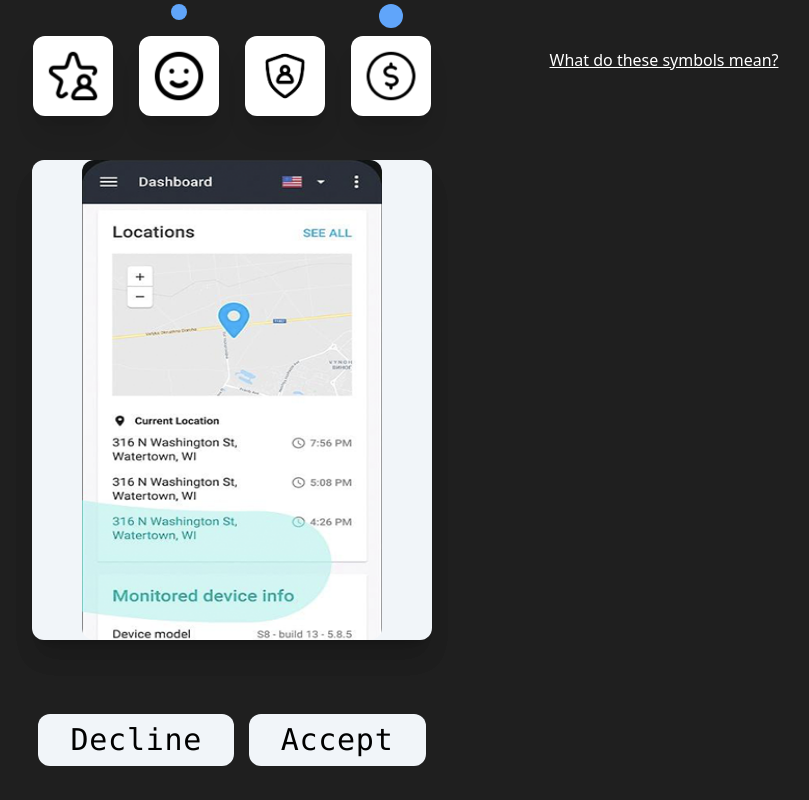
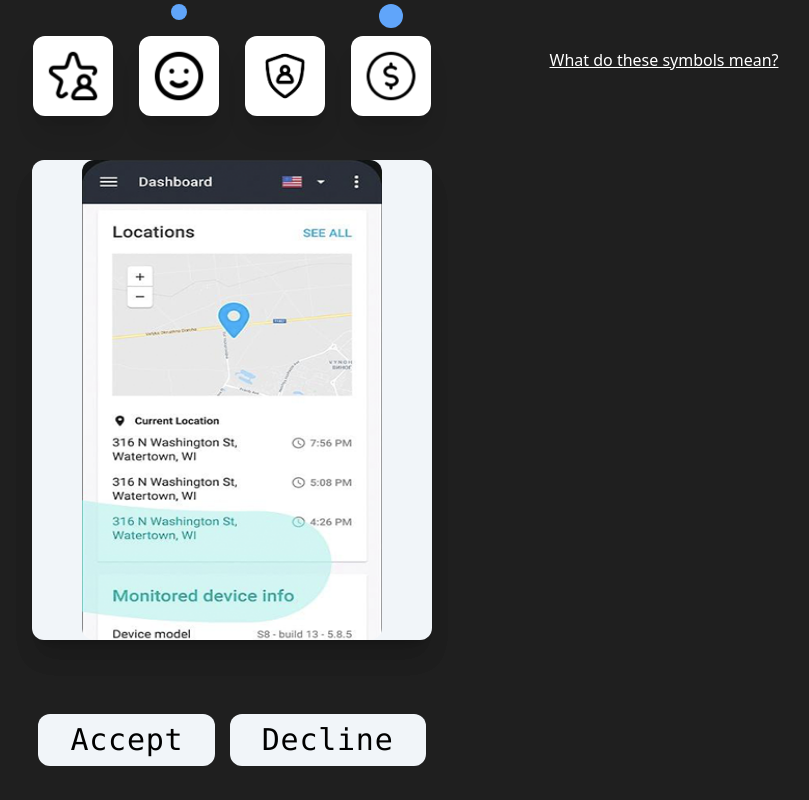
Before and after one commit to daancs/AppStoreEthics, a Next.js app: page /game in a window 1280 px wide. Shown: the whole page, without its empty margins (408-1217 px from the left). Built offline with nearby package versions, Linux system fonts and the light colour scheme.

Commit message:
Implemented shortcuts for accept and decline

```diff
--- a/src/components/GamePageSkeleton.tsx
+++ b/src/components/GamePageSkeleton.tsx
@@ -4,6 +4,8 @@ import GameIcon from '@/components/GameIcon';
 import { Roboto_Mono } from '@next/font/google'
 import AppIndicators from './AppIndicators';
 import InfoButton from './InfoButton';
+import { ShortCut } from './shortcut';
+import { useRouter } from 'next/router';
 
 const roboto = Roboto_Mono({ subsets: ['latin'], variable: '--font-roboto-mono' })
 
@@ -22,6 +24,9 @@ export default function GamePageSkeleton( props: GamePageSkeletonProps) {
 
   return (
     <>
+        <ShortCut shortCutKey='a' to='/consequence'/>
+        <ShortCut shortCutKey='d' to='/consequence'/>
+
         <div className={`grid grid-cols-3 grid-rows-6 place-items-center gap-4 w-screen h-screen justify-center bg-cover bg-center bg-primary-bg ${roboto.variable} overflow-hidden`}>
             <AppIndicators/>
             <div className='flex col-start-3 col-end-3 row-start-1 row-end-1'>
@@ -31,8 +36,8 @@ export default function GamePageSkeleton( props: GamePageSkeletonProps) {
               <Flashcard/>
             </div>
             <div className='flex col-start-2 col-end-2 row-start-6 row-end-6 justify-evenly items-center w-full h-full font-mono min-w-[400px]'>
-              <Button link='game'>Decline</Button>
-              <Button link='game'>Accept</Button>
+              <Button link='consequence'>Accept</Button>
+              <Button link='consequence'>Decline</Button>
             </div>
         </div>
     </>
```
